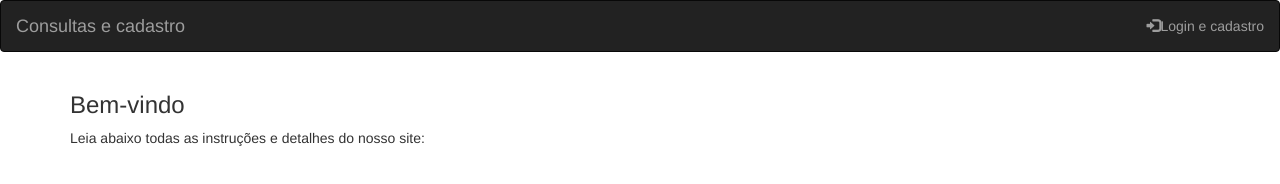
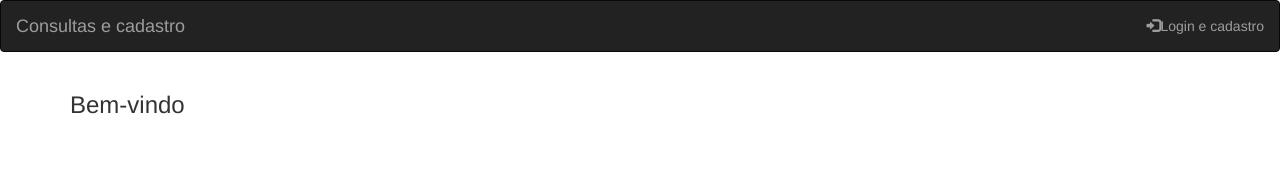
Before and after one commit to PeterNewTown/Registros, a plain HTML site: page templates/home.html in a window 1280 px wide. Drawn offline with nearby package versions, Linux system fonts and the light colour scheme.

Commit message:
Update home.html

```diff
--- a/templates/home.html
+++ b/templates/home.html
@@ -28,7 +28,6 @@
 </nav>
 <div class="container">
   <h3>Bem-vindo</h3>
-  <p>Leia abaixo todas as instruções e detalhes do nosso site:</p>
 </div>
 <style>
 </style>
```
